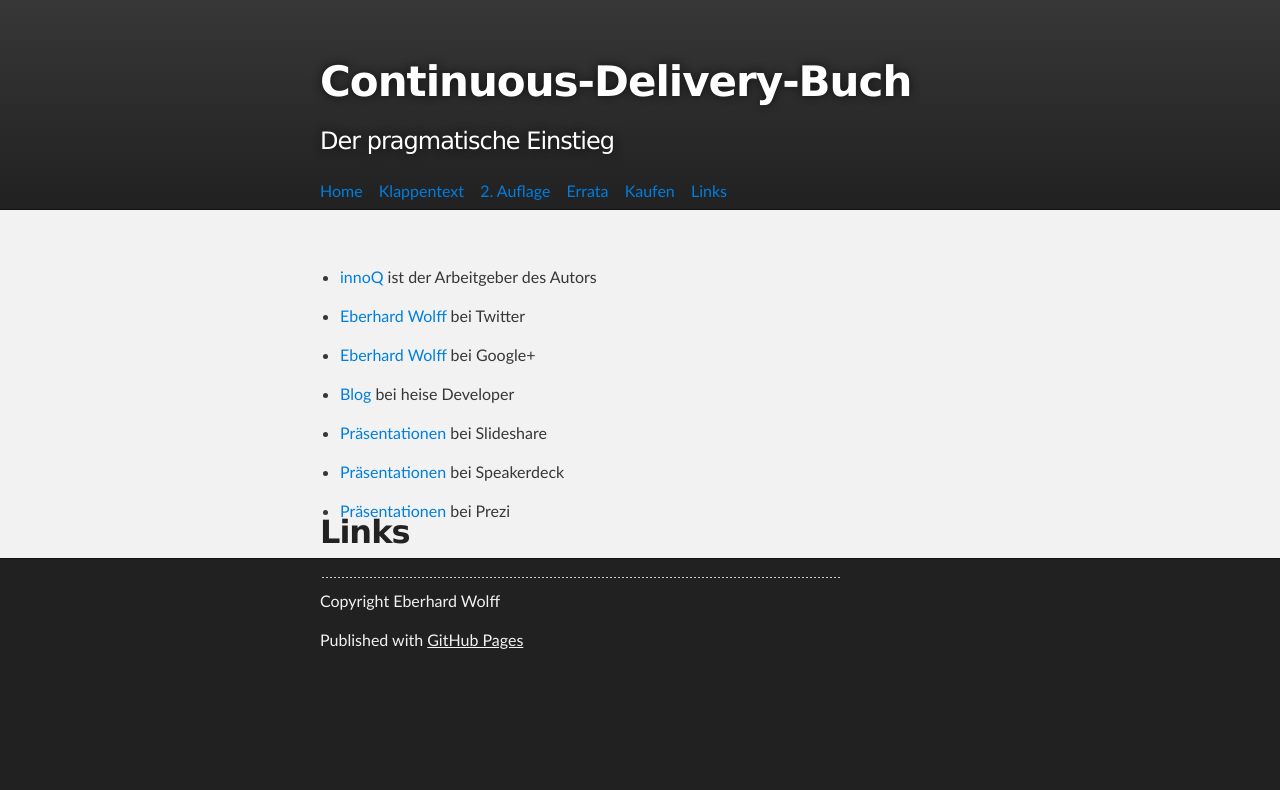
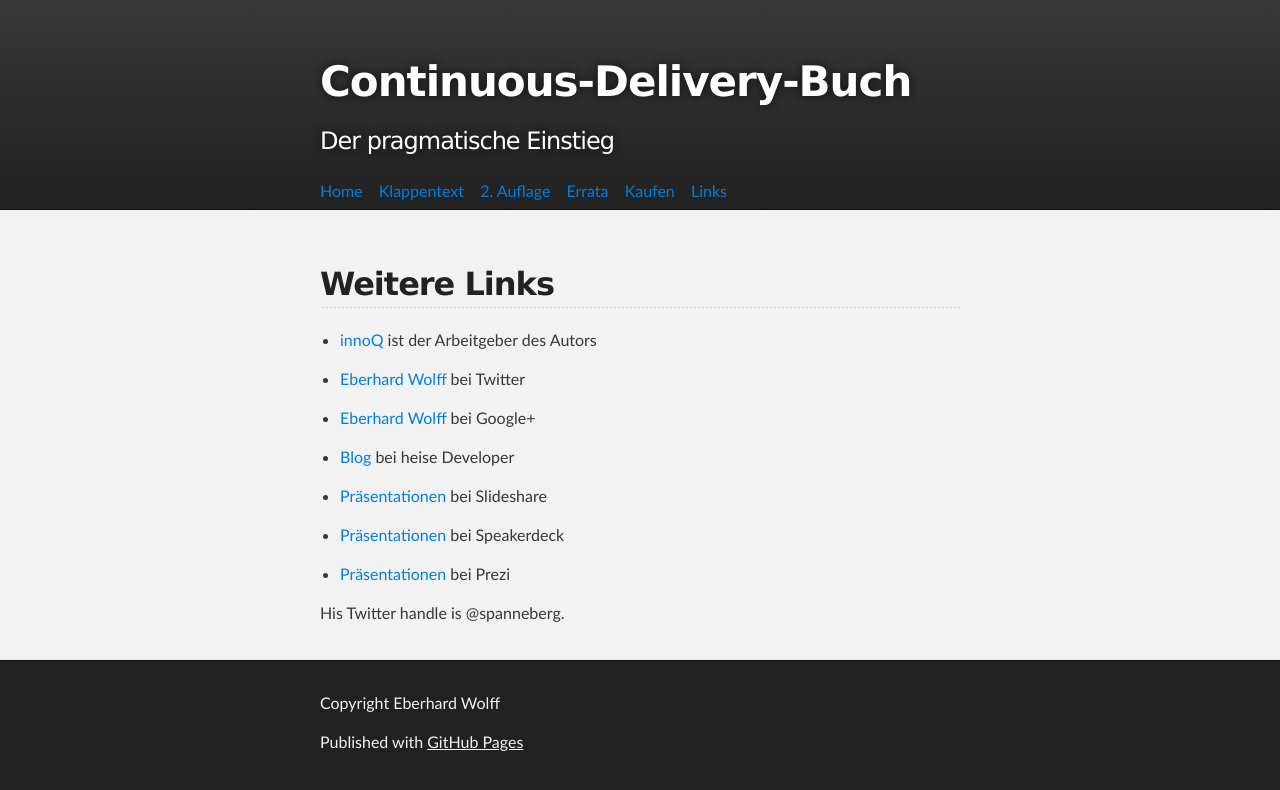
Before and after one commit to ewolff/continuous-delivery-buch.de, a Jekyll site: the page built from links.md, in a window 1280 px wide. Shown: the top 790 px of the page. Built offline with Jekyll 4.4.1, drawn with Linux system fonts in a browser that asks for light colours.

Commit message:
More fixes

```diff
--- a/links.md
+++ b/links.md
@@ -4,10 +4,8 @@ title: "Continuous Delivery Buch Links"
 description: Links zum Continuous Delivery Buch
 ---
 
-Links
+Weitere Links
 ---
-
-<p/><p/><p/><p/>
 
 * [innoQ](http://innoq.com) ist der Arbeitgeber des Autors
 
@@ -22,3 +20,6 @@ Links
 * [Präsentationen](https://speakerdeck.com/ewolff) bei Speakerdeck
 
 * [Präsentationen](https://prezi.com/user/ewolff/) bei Prezi
+
+
+His Twitter handle is @spanneberg.
```
